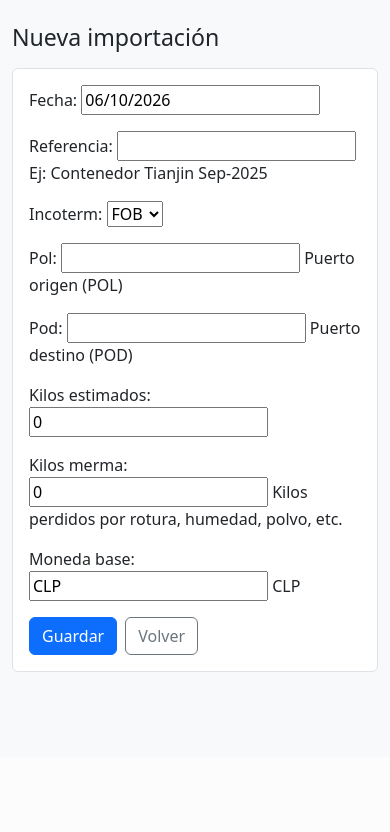
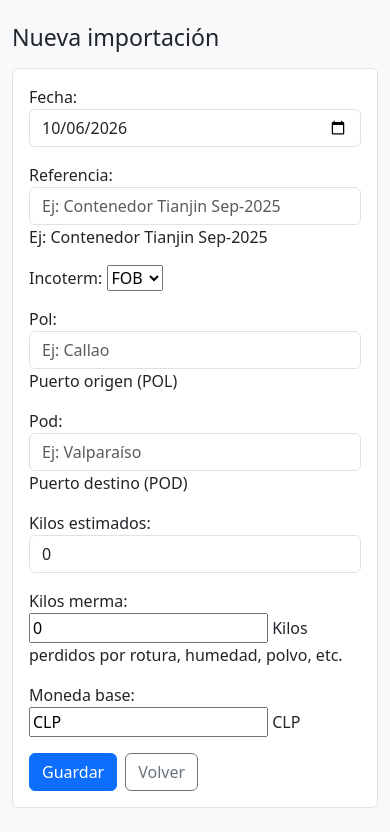
Before and after one commit to Jorge11223344/costos_import, a Django app: page /importaciones/nueva/ in a window 390 px wide. Shown: the part 87-919 px from the top of the page. Before the commit the page ends 759 px from the top, so only its background shows below. Run offline with Django 5.2, Linux system fonts and the light colour scheme.

Commit message:
Mejora UX formularios y responsividad móvil

```diff
--- a/importaciones/forms.py
+++ b/importaciones/forms.py
@@ -1,4 +1,5 @@
 from django import forms
+from django.utils.translation import gettext_lazy as _
 from .models import Empresa, TipoCosto, Importacion, Cotizacion, CotizacionItem
 
 
@@ -18,6 +19,13 @@ class ImportacionForm(forms.ModelForm):
     class Meta:
         model = Importacion
         fields = ["fecha", "referencia", "incoterm", "pol", "pod", "kilos_estimados", "kilos_merma", "moneda_base"]
+        widgets = {
+            "fecha": forms.DateInput(attrs={"type": "date", "class": "form-control"}, format="%Y-%m-%d"),
+            "pol": forms.TextInput(attrs={"placeholder": "Ej: Callao", "class": "form-control"}),
+            "pod": forms.TextInput(attrs={"placeholder": "Ej: Valparaíso", "class": "form-control"}),
+            "referencia": forms.TextInput(attrs={"placeholder": "Ej: Contenedor Tianjin Sep-2025", "class": "form-control"}),
+            "kilos_estimados": forms.NumberInput(attrs={"step": "0.1", "class": "form-control"}),
+        }
 
 
 class CotizacionForm(forms.ModelForm):
--- a/importaciones/templates/importaciones/cotizacion_detail.html
+++ b/importaciones/templates/importaciones/cotizacion_detail.html
@@ -19,6 +19,7 @@
   </div>
 </div>
 
+<div class="table-responsive">
 <table class="table table-sm table-striped bg-white">
   <thead>
     <tr>
@@ -56,6 +57,7 @@
     {% endfor %}
   </tbody>
 </table>
+</div>
 
 <div class="row g-2">
   <div class="col-md-3">
@@ -118,6 +120,5 @@
       </div>
     </div>
   </div>
-</div>
 
 {% endblock %}
--- a/importaciones/templates/importaciones/form.html
+++ b/importaciones/templates/importaciones/form.html
@@ -3,7 +3,10 @@
 <h3 class="mb-3">{{ titulo }}</h3>
 <form method="post" class="bg-white p-3 border rounded">
   {% csrf_token %}
-  {{ form.as_p }}
+  <div class="mb-3">
+    {{ form.non_field_errors }}
+    {{ form.as_p }}
+  </div>
   <div class="d-flex gap-2">
     <button class="btn btn-primary" type="submit">Guardar</button>
     <a class="btn btn-outline-secondary" href="javascript:history.back()">Volver</a>
--- a/importaciones/templates/importaciones/importaciones_list.html
+++ b/importaciones/templates/importaciones/importaciones_list.html
@@ -8,6 +8,7 @@
   <a class="btn btn-primary" href="{% url 'importaciones:importacion_create' %}">➕ Nueva importación</a>
 </div>
 
+<div class="table-responsive">
 <table class="table table-sm table-striped bg-white">
   <thead>
     <tr>
@@ -48,4 +49,5 @@
     {% endfor %}
   </tbody>
 </table>
+</div>
 {% endblock %}
```
